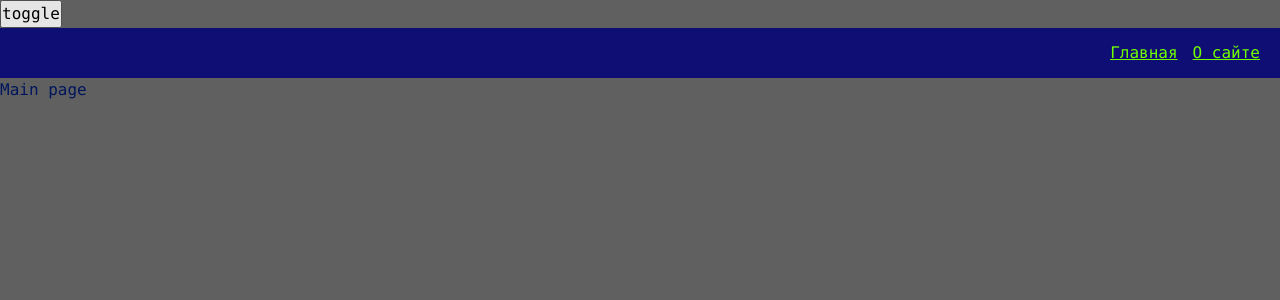
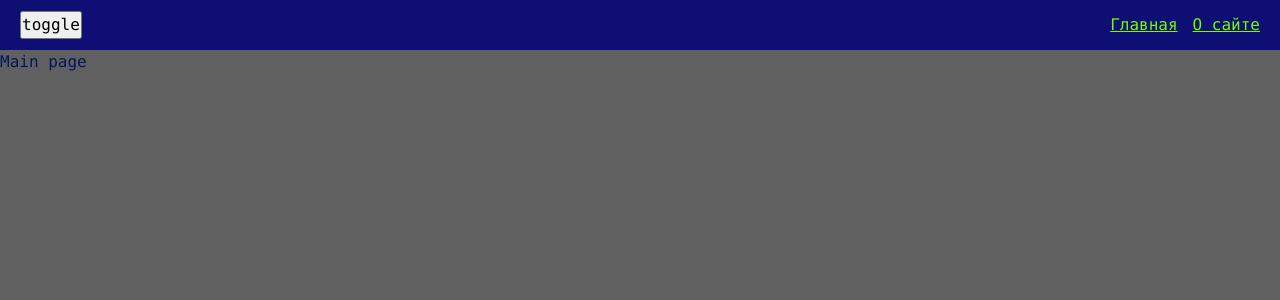
Before and after one commit to R-Morpheus/production, a React app: page / in a window 1280 px wide. Shown: the top 300 px of the page. Built offline with nearby package versions, Linux system fonts and the light colour scheme.

Commit message:
add: ThemeSwitcher, svgLoader, fileLoader

```diff
--- a/package.json
+++ b/package.json
@@ -12,6 +12,7 @@
   "author": "",
   "license": "ISC",
   "devDependencies": {
+    "@svgr/webpack": "^6.2.1",
     "@types/node": "^17.0.21",
     "@types/react": "^17.0.39",
     "@types/react-dom": "^17.0.11",
@@ -19,6 +20,7 @@
     "@types/webpack": "^5.28.0",
     "@types/webpack-dev-server": "^4.7.2",
     "css-loader": "^6.8.1",
+    "file-loader": "^6.2.0",
     "html-webpack-plugin": "^5.5.0",
     "mini-css-extract-plugin": "^2.7.6",
     "sass": "^1.69.3",
--- a/src/app/App.tsx
+++ b/src/app/App.tsx
@@ -1,18 +1,16 @@
 import React from 'react';
-import {Link} from 'react-router-dom';
 import {classNames} from "shared/lib/classNames/classNames";
 import {useTheme} from "app/providers/ThemeProvider";
 import './styles/index.scss'
 import {AppRouter} from "app/providers/router";
-import {Navbar} from "widgets/navbar";
+import {Navbar} from "widgets/Navbar";
 
 
 
 const App = () => {
-    const {theme, toggleTheme} = useTheme();
+    const {theme} = useTheme();
     return (
         <div className={classNames('app', {}, [theme])}>
-            <button onClick={toggleTheme}>toggle</button>
             <Navbar/>
             <AppRouter/>
         </div>
--- a/src/widgets/navbar/ui/Navbar.tsx
+++ b/src/widgets/Navbar/ui/Navbar.tsx
@@ -1,6 +1,7 @@
 import {classNames} from "shared/lib/classNames/classNames";
 import cls from './Navbar.module.scss'
 import AppLink, {AppLinkTheme} from "shared/ui/AppLink/AppLink";
+import {ThemeSwitcher} from "widgets/ThemeSwitcher";
 
 interface NavbarProps{
   className?: string;
@@ -9,6 +10,7 @@
 const Navbar = ({className}: NavbarProps) => {
   return (
     <div className={classNames(cls.Navbar , {}, [className])}>
+      <ThemeSwitcher/>
       <div className={cls.links}>
         <AppLink theme={AppLinkTheme.SECONDARY} to={'/'} className={cls.mainLink}>Главная</AppLink>
         <AppLink theme={AppLinkTheme.SECONDARY} to={'/about'}>О сайте</AppLink>
--- /dev/null
+++ b/src/widgets/ThemeSwitcher/index.ts
@@ -0,0 +1,3 @@
+import ThemeSwitcher from "./ui/ThemeSwitcher";
+
+export {ThemeSwitcher}
--- /dev/null
+++ b/src/widgets/ThemeSwitcher/ui/ThemeSwitcher.module.scss
@@ -0,0 +1,3 @@
+.ThemeSwitcher{
+
+}
--- /dev/null
+++ b/src/widgets/ThemeSwitcher/ui/ThemeSwitcher.tsx
@@ -0,0 +1,22 @@
+import {classNames} from "shared/lib/classNames/classNames";
+import cls from './ThemeSwitcher.module.scss'
+import React from "react";
+import {useTheme} from "app/providers/ThemeProvider";
+
+interface ThemeSwitcherProps{
+  className?: string;
+}
+
+
+const ThemeSwitcher = ({className}: ThemeSwitcherProps) => {
+  const {theme, toggleTheme} = useTheme();
+
+  return (
+    <button className={classNames(cls.ThemeSwitcher)} onClick={toggleTheme}>
+      toggle
+    </button>
+
+  );
+};
+
+export default ThemeSwitcher;
```
Also changed, not shown: src/widgets/Navbar/index.ts (renamed from src/widgets/navbar/index.ts), src/widgets/Navbar/ui/Navbar.module.scss (renamed from src/widgets/navbar/ui/Navbar.module.scss), 2 other files (tests, documents, lock files or other folders).
